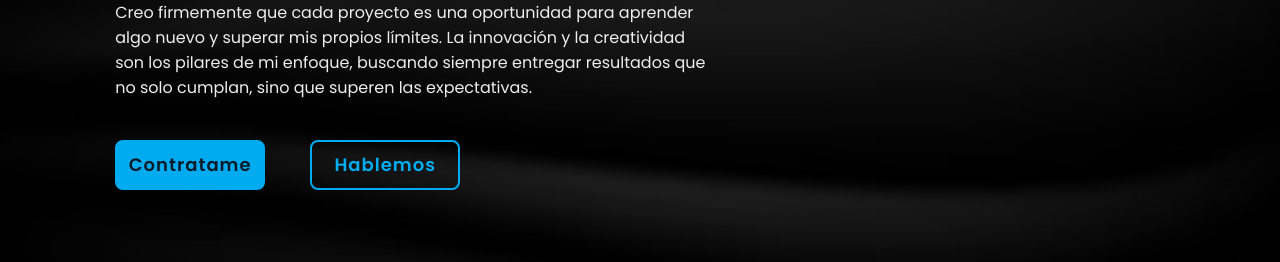
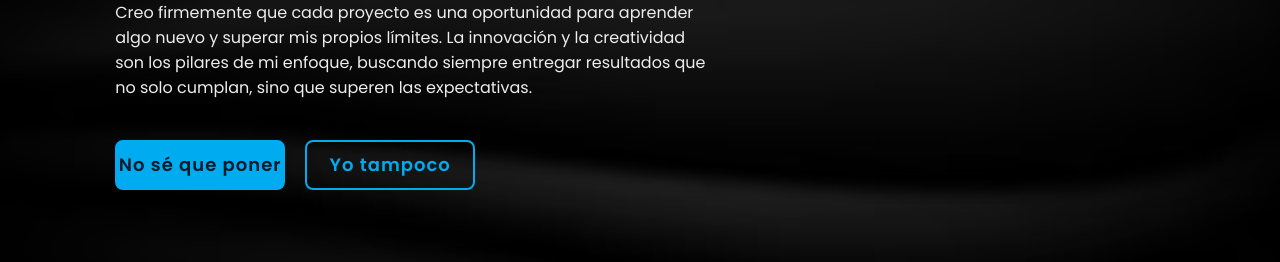
Before and after one commit to iEcclMyt/mi-portfolio, a plain HTML site: page index.html in a window 1280 px wide. Shown: the part 436-698 px from the top of the page. Drawn offline with nearby package versions, Linux system fonts and the light colour scheme.

Commit message:
quinto commit

```diff
--- a/css/estilos.css
+++ b/css/estilos.css
@@ -26,7 +26,7 @@ html {
 body {
     background: var(--colorFondo);
     color: var(--colorTexto);
-    background-image: url('https://iecclmyt.github.io/assets/images/fondo.png');
+    background-image: url('../assets/images/fondo.png');
     background-size: cover;
     background-position: center;
     background-repeat: no-repeat;
@@ -147,8 +147,9 @@ section {
     position: relative;
     display: flex;
     justify-content: space-between;
-    width: 34.5rem;
+    width: 36rem;
     height: 5rem;
+    gap: 2rem;
 }
 
 .boton-caja .boton {
@@ -156,7 +157,7 @@ section {
     display: inline-flex;
     justify-content: center;
     align-items: center;
-    width: 15rem;
+    width: 23rem;
     height: 100%;
     background: var(--colorPrincipal);
     border: .2rem solid var(--colorPrincipal);
--- a/index.html
+++ b/index.html
@@ -39,8 +39,8 @@
             <p>Creo firmemente que cada proyecto es una oportunidad para aprender algo nuevo y superar mis propios límites. La innovación y la creatividad son los pilares de mi enfoque, buscando siempre entregar resultados que no solo cumplan, sino que superen las expectativas.</p>
 
             <div class="boton-caja">
-                <a href="#" class="boton">Contratame</a>
-                <a href="#" class="boton">Hablemos</a>
+                <a href="#" class="boton">No sé que poner</a>
+                <a href="#" class="boton">Yo tampoco</a>
             </div>
         </div>
         <div class="inicio-redes">
@@ -277,7 +277,7 @@
     <section class="contacto" id="contacto">
         <h2 class="titulo">Contácta<span>me!</span></h2>
 
-        <form action="mailto:eloydmp@gmail.com" method="post" enctype="text/plain">
+        <form action="https://formsubmit.co/el/vovajo" method="POST">
             <div class="input-caja">
                 <div class="input-campo">
                     <input type="text" placeholder="Nombre" required>
```
